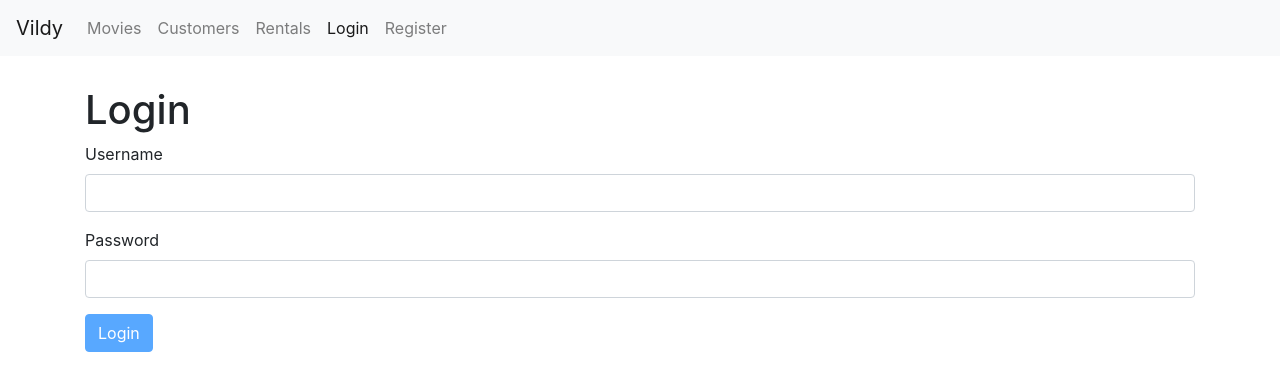
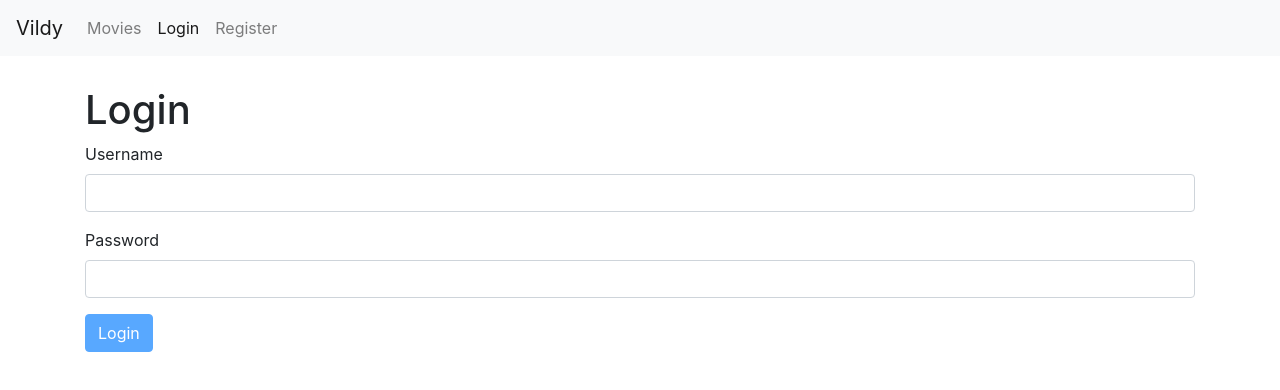
Before and after one commit to programmerahul/recipes-frontend, a React (Create React App) app: page /login in a window 1280 px wide. Shown: the top 390 px of the page. Built offline with nearby package versions, Linux system fonts and the light colour scheme.

Commit message:
customers and rentals deleted

```diff
--- a/src/components/navBar.jsx
+++ b/src/components/navBar.jsx
@@ -14,16 +14,6 @@ class NavBar extends Component {
             <li className="nav-item">
               <NavLink className="nav-link" to="/movies">
                 Movies
-              </NavLink>
-            </li>
-            <li className="nav-item">
-              <NavLink className="nav-link" to="/customers">
-                Customers
-              </NavLink>
-            </li>
-            <li className="nav-item">
-              <NavLink className="nav-link" to="/rentals">
-                Rentals
               </NavLink>
             </li>
             {!user && (
```
